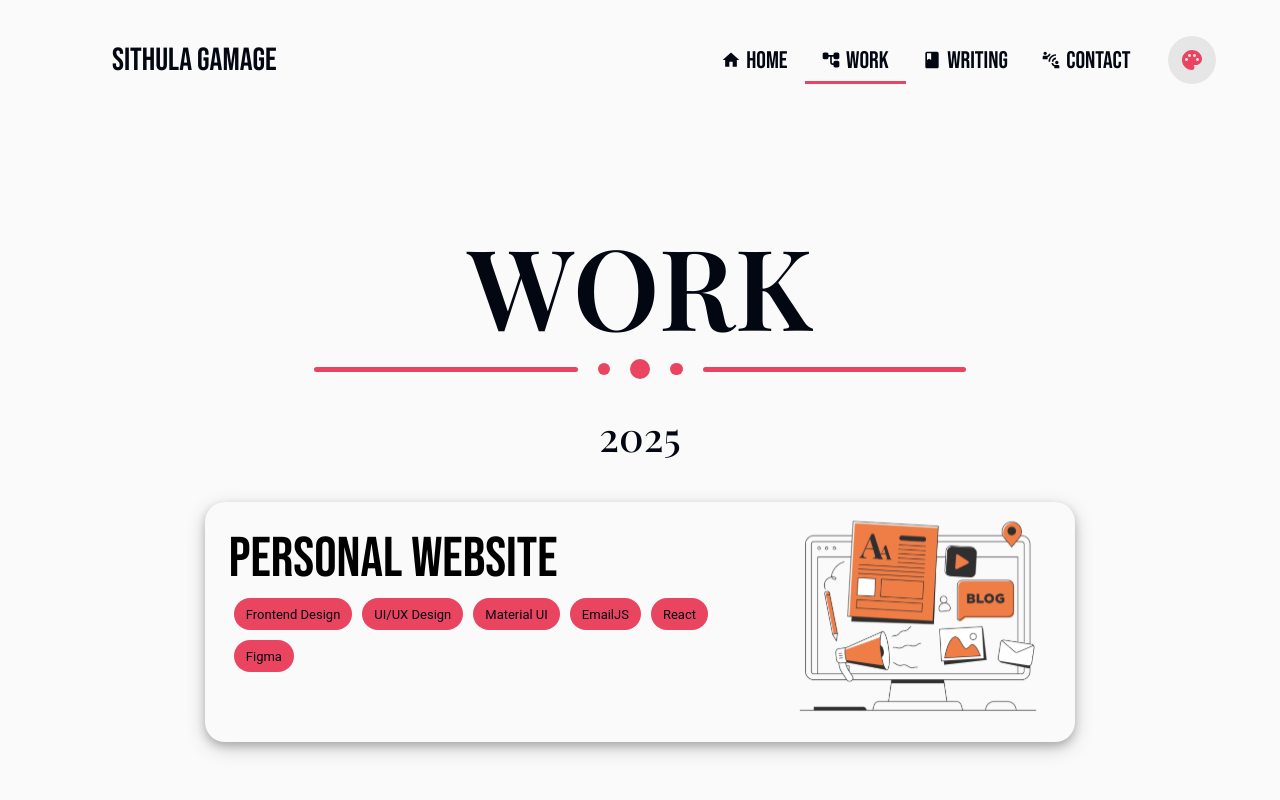
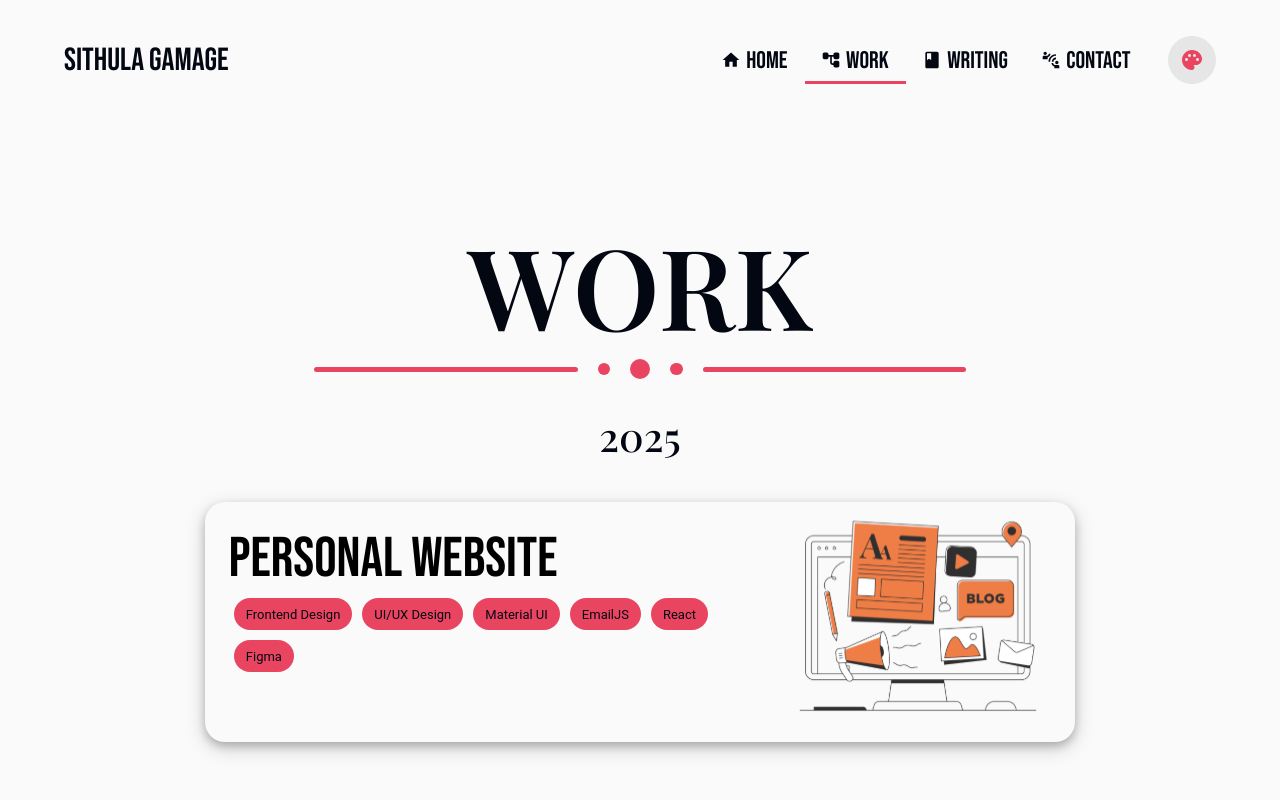
Before and after one commit to SithulaGamage/Sithula-Gamage-Portfolio, a React (Vite) app: page /work in a window 1280 px wide. Shown: the top 800 px of the page. Built offline with nearby package versions, Linux system fonts and the light colour scheme; a web font is replaced by a local one.

Commit message:
Update Navbar.jsx

```diff
--- a/src/Components/Navbar/Navbar.jsx
+++ b/src/Components/Navbar/Navbar.jsx
@@ -360,11 +360,11 @@ export const Navbar = () => {
             <div className='header-container'>
                 <div onClick={homeClick} className='header-brand'>
                     {/* Logo */}
-                    <svg className='header-brand-logo' width="106" height="93" viewBox="0 0 106 93" fill="none" xmlns="http://www.w3.org/2000/svg">
+                    {/* <svg className='header-brand-logo' width="106" height="93" viewBox="0 0 106 93" fill="none" xmlns="http://www.w3.org/2000/svg">
                         <circle cx="50" cy="52" r="41" fill="var(--color-secondary)"/>
                         <circle cx="22" cy="67" r="22" fill="var(--color-tertiary)"/>
                         <path d="M106 32.5C106 50.4493 84.4493 65 66.5 65C48.5507 65 34 50.4493 34 32.5C34 14.5507 48.5507 0 66.5 0C84.4493 0 106 14.5507 106 32.5Z" fill="var(--color-primary)"/>
-                    </svg>
+                    </svg> */}
 
                     {/* Logo Name */}
                     <span className='header-brand-name'>Sithula Gamage</span>
```
